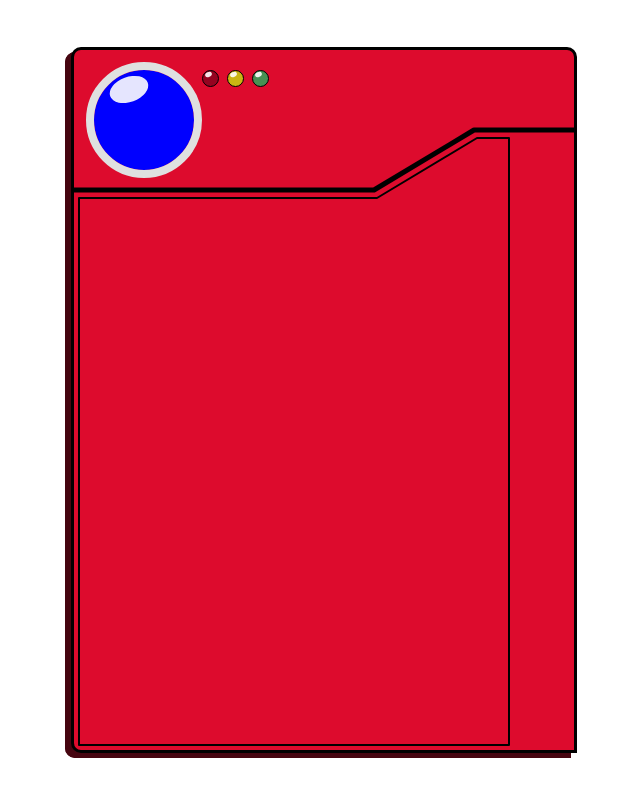
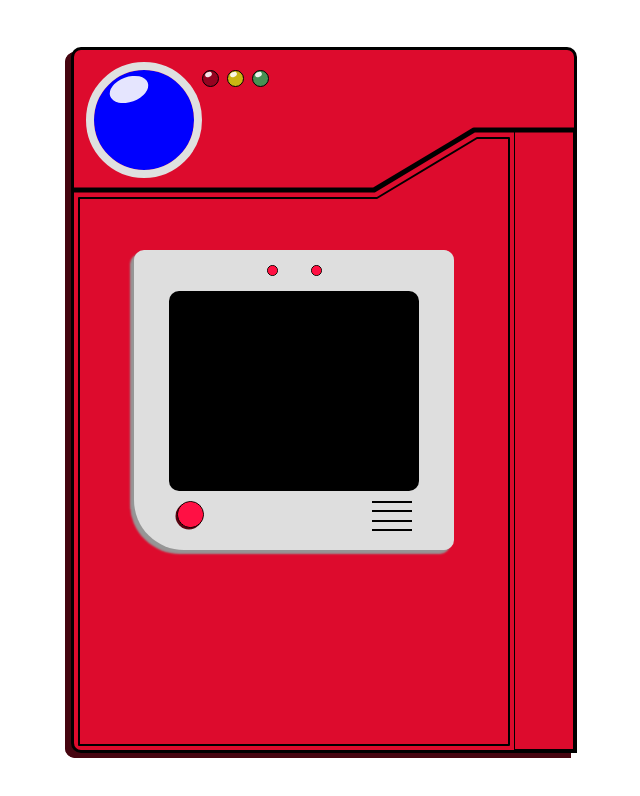
Before and after one commit to hericfelix/reactdex, a React (Create React App) app: page / in a window 1280 px wide. Shown: the top 796 px of the page, without its empty margins (316-956 px from the left). Built offline with nearby package versions, Linux system fonts and the light colour scheme.

Commit message:
feat: display container created

```diff
--- /dev/null
+++ b/src/components/DisplayContainer/index.js
@@ -0,0 +1,26 @@
+import React from "react";
+import { Container, DisplayButtons, DisplayLights, Screen } from "./style";
+
+function DisplayContainer() {
+  return (
+    <Container>
+      <DisplayLights>
+        <div />
+        <div />
+      </DisplayLights>
+      <Screen />
+      <DisplayButtons>
+        <div />
+        <div>
+          {Array(4)
+            .fill(null)
+            .map((_) => (
+              <div />
+            ))}
+        </div>
+      </DisplayButtons>
+    </Container>
+  );
+}
+
+export default DisplayContainer;
--- /dev/null
+++ b/src/components/DisplayContainer/style.js
@@ -0,0 +1,70 @@
+import styled from "styled-components";
+
+export const Container = styled.div`
+  width: 320px;
+  height: 300px;
+  position: absolute;
+  left: 44%;
+  top: 50%;
+  transform: translate(-50%, -50%);
+  background-color: #dedede;
+  border-radius: 10px 10px 10px 50px;
+  box-shadow: -4px 4px 2px #969696;
+  display: flex;
+  flex-direction: column;
+  align-items: center;
+`;
+
+export const DisplayLights = styled.div`
+  width: 55px;
+  display: flex;
+  justify-content: space-between;
+  padding: 5px;
+  margin-top: 10px;
+  > div {
+    width: 9px;
+    height: 9px;
+    border-radius: 50%;
+    background-color: #dd0b2d;
+    border: 0.2px solid black;
+    filter: brightness(1.5);
+  }
+`;
+
+export const Screen = styled.div`
+  width: 250px;
+  height: 200px;
+  background-color: black;
+  margin-top: 10px;
+  border-radius: 10px;
+`;
+
+export const DisplayButtons = styled.div`
+  width: 235px;
+  margin-top: 10px;
+  display: flex;
+  justify-content: space-between;
+
+  > div:first-child {
+    width: 25px;
+    height: 25px;
+    border-radius: 50%;
+    background-color: #dd0b2d;
+    border: 0.2px solid black;
+    filter: brightness(1.5);
+    box-shadow: -1.5px 1.5px #3b030c;
+  }
+
+  > div:last-child {
+    width: 40px;
+    height: 30px;
+    display: flex;
+    flex-direction: column;
+    justify-content: space-between;
+    div {
+      width: 100%;
+      height: 2px;
+      background-color: black;
+    }
+  }
+`;
--- a/src/components/LeftSide/index.js
+++ b/src/components/LeftSide/index.js
@@ -1,6 +1,7 @@
 import React from "react";
+import DisplayContainer from "../DisplayContainer";
 import LeftSideLightsContainer from "../LeftSideLightsContainer";
-import { Container, TopSvg } from "./style";
+import { Connector, Container, TopSvg } from "./style";
 
 function LeftSide() {
   return (
@@ -10,6 +11,8 @@ function LeftSide() {
         <polyline points="0,140 300,140 400,80 500,80" />
         <polygon points="5,148 303,148 403,88 435,88 435,695 5,695" />
       </TopSvg>
+      <DisplayContainer />
+      <Connector />
     </Container>
   );
 }
--- a/src/components/LeftSide/style.js
+++ b/src/components/LeftSide/style.js
@@ -26,3 +26,13 @@ export const TopSvg = styled.svg`
     stroke-linejoin: round;
   }
 `;
+
+export const Connector = styled.div`
+  width: 60px;
+  height: 620px;
+  position: absolute;
+  bottom: 0;
+  right: 0;
+  box-sizing: border-box;
+  border: 1px solid black;
+`;
```
